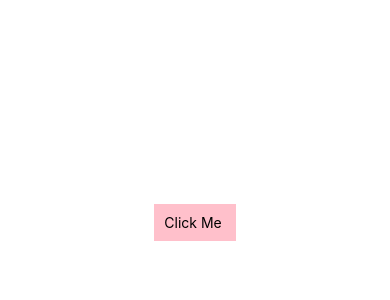
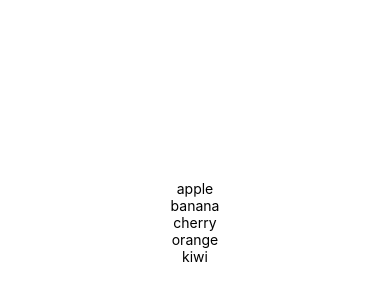
Before and after one commit to kuldeeepkumar/practiceApp, a React Native app: screen / in a window 390 px wide. Shown: the part 200-500 px from the top of the page. Built offline with nearby package versions, Linux system fonts and the light colour scheme.

Commit message:
array manuplation done

```diff
--- a/App.js
+++ b/App.js
@@ -2,12 +2,14 @@ import { StatusBar } from "expo-status-bar";
 import { StyleSheet, Text, View } from "react-native";
 import Excercise1 from "./src/excercises/Excercise1";
 import Excercise2 from "./src/excercises/Excercise2";
+import Excercise3 from "./src/excercises/Excercise3";
 
 export default function App() {
   return (
     <>
       {/* <Excercise1 /> */}
-      <Excercise2 />
+      {/* <Excercise2 /> */}
+      <Excercise3 />
     </>
   );
 }
```
